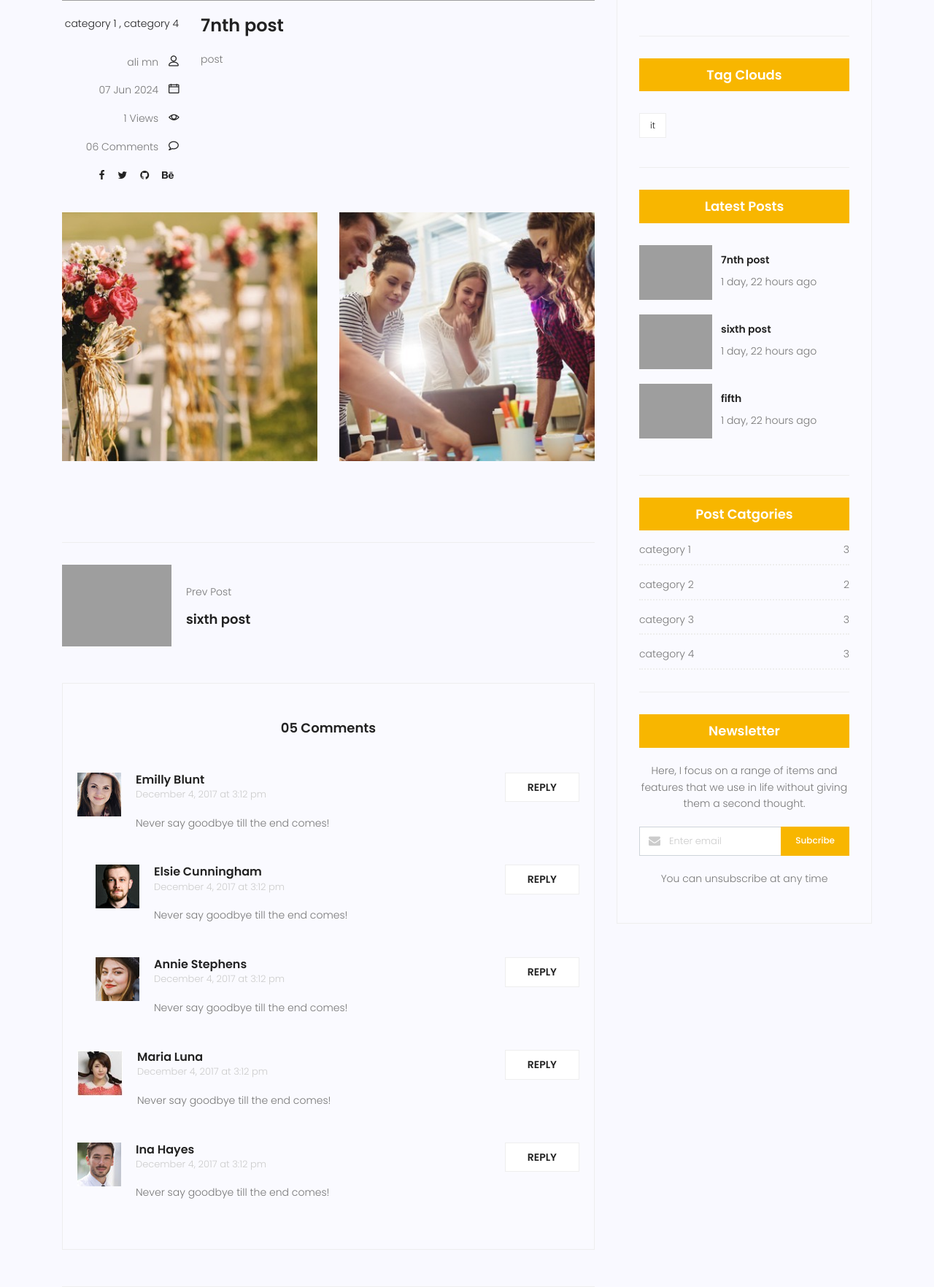
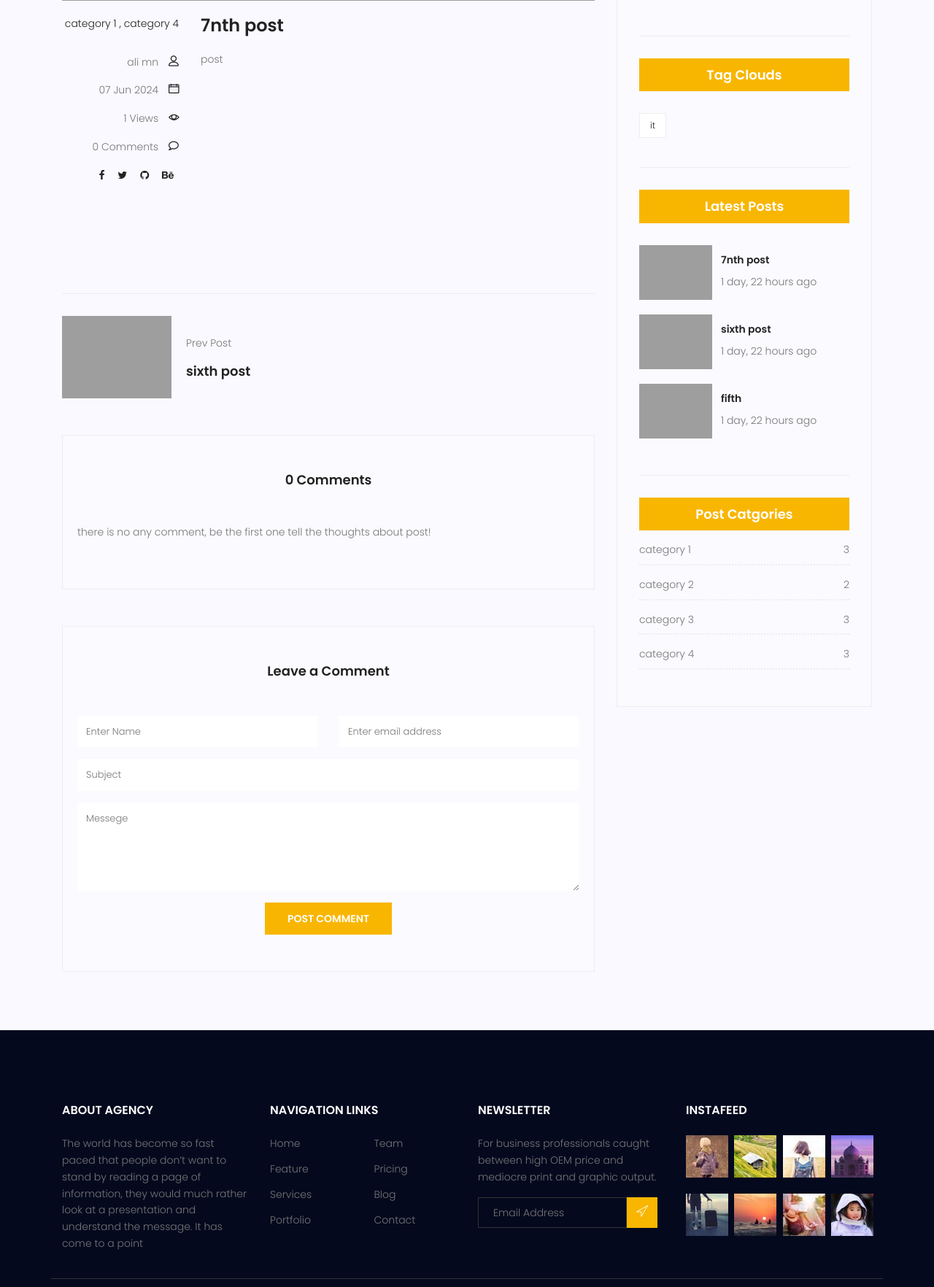
Before and after one commit to AliMohammadinezhad/Django-website-traveling, a Django app: page /blog/7/ in a window 1280 px wide. Shown: the part 967-2731 px from the top of the page at 73% size. Run offline with Django 4.2, Linux system fonts and the light colour scheme; data comes from the database, SQL or seed files in the repository; both versions use the stored data as it was after the commit; parts of the project's set-up code (start-up, migrations or seed data) failed here and were passed over; some libraries are stand-ins or nearby versions; grey boxes are pictures that could not be loaded.

Commit message:
add commenting system

```diff
--- a/blog/templatetags/blog_tags.py
+++ b/blog/templatetags/blog_tags.py
@@ -1,7 +1,7 @@
 from django import template
 from django.utils.timezone import now
 
-from ..models import Category, Post
+from ..models import Category, Post, Comment
 
 register = template.Library()
 
@@ -17,9 +17,16 @@ def latestposts(arg=3):
 @register.inclusion_tag("blog/blog-category.html")
 def post_categories():
     posts = Post.objects.filter(status=True, published_datetime__lte=now()).select_related('author').prefetch_related(
-        'category').order_by('-published_datetime').prefetch_related('category').select_related('author')
-    categories = Category.objects.prefetch_related('post_set').all()
+        'category').order_by('-published_datetime')
+    categories = Category.objects.prefetch_related('post_set')
     cat_dict = {}
     for name in categories:
         cat_dict[name] = posts.filter(category=name).count()
     return {"categories": cat_dict}
+
+
+@register.simple_tag(name='comment_count')
+def comment_count(pid):
+    return (Comment.objects.filter(post=pid, approved=True)
+            .prefetch_related('post__category__post_set')
+            .select_related('post__author').count())
--- a/blog/views.py
+++ b/blog/views.py
@@ -2,7 +2,7 @@ from django.shortcuts import get_object_or_404, render
 from django.utils.timezone import now
 from django.core.paginator import Paginator, PageNotAnInteger, EmptyPage
 
-from .models import Post
+from .models import Post, Comment
 
 
 def blog_list_view(request, **kwargs):
@@ -40,7 +40,13 @@ def blog_detail_view(request, pk):
     next_post = queryset.filter(id__gt=post.id).order_by("id").first()
     previous_post = queryset.filter(id__lt=post.id).order_by("id").last()
 
-    context = {"post": post, "next_post": next_post, "previous_post": previous_post}
+    comments = Comment.objects.filter(post=post.id, approved=True ).order_by('-created_datetime')
+
+    context = {"post": post,
+               "next_post": next_post,
+               "previous_post": previous_post,
+               "comments": comments
+               }
     return render(request, "blog/blog-single.html", context)
 
 
--- a/templates/_base.html
+++ b/templates/_base.html
@@ -87,19 +87,6 @@
                     <li><a href="{% url "website:about" %}">About</a></li>
                     <li class="menu-has-children">
                         <a href="{% url "blog:list_view" %}">Blog</a>
-                    </li>
-                    <li class="menu-has-children">
-                        <a href="">Pages</a>
-                        <ul>
-                            <li><a href="elements.html">Elements</a></li>
-                            <li class="menu-has-children">
-                                <a href="">Level 2 </a>
-                                <ul>
-                                    <li><a href="#">Item One</a></li>
-                                    <li><a href="#">Item Two</a></li>
-                                </ul>
-                            </li>
-                        </ul>
                     </li>
                     <li><a href="{% url "website:contact" %}">Contact</a></li>
                 </ul>
--- a/templates/blog/blog-home.html
+++ b/templates/blog/blog-home.html
@@ -123,7 +123,7 @@
                 <span class="lnr lnr-eye"></span>
               </p>
               <p class="comments col-lg-12 col-md-12 col-6">
-                <a href="#">06 Comments</a> <span class="lnr lnr-bubble"></span>
+                <a href="#">{% comment_count pid=post.id %} Comments</a> <span class="lnr lnr-bubble"></span>
               </p>
             </div>
           </div>
@@ -141,7 +141,7 @@
               ><h3>{{post.title}}</h3></a
             >
             <p class="excert">
-              {{ post.content|safe|truncatewords_html:1  }}
+              {{ post.content|safe|truncatewords:1  }}
             </p>
             <a
               href="{% url 'blog:detail_view' pk=post.id %}"
@@ -194,7 +194,6 @@
           {% include 'blog/blog-writer.html' %}
           {% latestposts %}
           {% post_categories %}
-          {% include 'blog/blog-newsletter.html' %}
 
         </div>
       </div>
--- a/templates/blog/blog-newsletter.html
+++ /dev/null
@@ -1,29 +0,0 @@
-
-<div class="single-sidebar-widget newsletter-widget">
-    <h4 class="newsletter-title">Newsletter</h4>
-    <p>
-      Here, I focus on a range of items and features that we use in life
-      without giving them a second thought.
-    </p>
-    <div class="form-group d-flex flex-row">
-      <div class="col-autos">
-        <div class="input-group">
-          <div class="input-group-prepend">
-            <div class="input-group-text">
-              <i class="fa fa-envelope" aria-hidden="true"></i>
-            </div>
-          </div>
-          <input
-            type="text"
-            class="form-control"
-            id="inlineFormInputGroup"
-            placeholder="Enter email"
-            onfocus="this.placeholder = ''"
-            onblur="this.placeholder = 'Enter email'"
-          />
-        </div>
-      </div>
-      <a href="#" class="bbtns">Subcribe</a>
-    </div>
-    <p class="text-bottom">You can unsubscribe at any time</p>
-  </div>
--- a/templates/blog/blog-single.html
+++ b/templates/blog/blog-single.html
@@ -14,7 +14,9 @@
                     <h1 class="text-white">
                         {{ post.title }}
                     </h1>
-							<p class="text-white link-nav"><a href="{% url 'website:index' %}">Home </a>  <span class="lnr lnr-arrow-right"></span><a href="{% url 'blog:list_view' %}">Blog </a> <span class="lnr lnr-arrow-right"></span> {{post.title}} </p>
+                    <p class="text-white link-nav"><a href="{% url 'website:index' %}">Home </a> <span
+                            class="lnr lnr-arrow-right"></span><a href="{% url 'blog:list_view' %}">Blog </a> <span
+                            class="lnr lnr-arrow-right"></span> {{ post.title }} </p>
                 </div>
             </div>
         </div>
@@ -41,10 +43,16 @@
                                 </li>
                             </ul>
                             <div class="user-details row">
-										<p class="user-name col-lg-12 col-md-12 col-6"><a href="#">{{ post.author.get_full_name }}</a> <span class="lnr lnr-user"></span></p>
-										<p class="date col-lg-12 col-md-12 col-6"><a href="#">{{ post.published_datetime|date:"d M Y" }}</a> <span class="lnr lnr-calendar-full"></span></p>
-										<p class="view col-lg-12 col-md-12 col-6"><a href="#">{{post.counted_view}} Views</a> <span class="lnr lnr-eye"></span></p>
-										<p class="comments col-lg-12 col-md-12 col-6"><a href="#">06 Comments</a> <span class="lnr lnr-bubble"></span></p>
+                                <p class="user-name col-lg-12 col-md-12 col-6"><a
+                                        href="#">{{ post.author.get_full_name }}</a> <span class="lnr lnr-user"></span>
+                                </p>
+                                <p class="date col-lg-12 col-md-12 col-6"><a
+                                        href="#">{{ post.published_datetime|date:"d M Y" }}</a> <span
+                                        class="lnr lnr-calendar-full"></span></p>
+                                <p class="view col-lg-12 col-md-12 col-6"><a href="#">{{ post.counted_view }} Views</a>
+                                    <span class="lnr lnr-eye"></span></p>
+                                <p class="comments col-lg-12 col-md-12 col-6"><a href="#">{{ comments|length }} Comments</a> <span
+                                        class="lnr lnr-bubble"></span></p>
                                 <ul class="social-links col-lg-12 col-md-12 col-6">
                                     <li><a href="#"><i class="fa fa-facebook"></i></a></li>
                                     <li><a href="#"><i class="fa fa-twitter"></i></a></li>
@@ -61,14 +69,7 @@
                         </div>
                         <div class="col-lg-12">
                             <div class="row mt-30 mb-30">
-										<div class="col-6">
-											<img class="img-fluid" src="{% static 'img/blog/post-img1.jpg' %}" alt="">
-										</div>
-										<div class="col-6">
-											<img class="img-fluid" src="{% static 'img/blog/post-img2.jpg' %}" alt="">
-										</div>
                                 <div class="col-lg-12 mt-30">
-
                                 </div>
                             </div>
                         </div>
@@ -79,18 +80,21 @@
                             <div class="col-lg-6 col-md-6 col-12 nav-left flex-row d-flex justify-content-start align-items-center">
                                 {% if previous_post %}
                                     <div class="thumb">
-											<a href="{% url 'blog:detail_view' previous_post.id %}"><img class="img-fluid" src="{{ previous_post.image.url }}" alt=""></a>
+                                        <a href="{% url 'blog:detail_view' previous_post.id %}"><img class="img-fluid"
+                                                                                                     src="{{ previous_post.image.url }}"
+                                                                                                     alt=""></a>
                                     </div>
                                     <div class="arrow">
-											<a href="{% url 'blog:detail_view' previous_post.id %}"><span class="lnr text-white lnr-arrow-left"></span></a>
+                                        <a href="{% url 'blog:detail_view' previous_post.id %}"><span
+                                                class="lnr text-white lnr-arrow-left"></span></a>
                                     </div>
                                     <div class="detials">
                                         <p>Prev Post</p>
-											<a href="{% url 'blog:detail_view' previous_post.id %}"><h4>{{ previous_post }}</h4></a>
+                                        <a href="{% url 'blog:detail_view' previous_post.id %}">
+                                            <h4>{{ previous_post }}</h4></a>
                                     </div>
                                 {% endif %}
                             </div>
-
 
 
                             <div class="col-lg-6 col-md-6 col-12 nav-right flex-row d-flex justify-content-end align-items-center">
@@ -100,17 +104,23 @@
                                         <a href="{% url 'blog:detail_view' next_post.id %}"><h4>{{ next_post }}</h4></a>
                                     </div>
                                     <div class="arrow">
-											<a href="{% url 'blog:detail_view' next_post.id %}"><span class="lnr text-white lnr-arrow-right"></span></a>
+                                        <a href="{% url 'blog:detail_view' next_post.id %}"><span
+                                                class="lnr text-white lnr-arrow-right"></span></a>
                                     </div>
                                     <div class="thumb">
-											<a href="{% url 'blog:detail_view' next_post.id %}"><img class="img-fluid" src="{{ next_post.image.url }}" alt=""></a>
+                                        <a href="{% url 'blog:detail_view' next_post.id %}"><img class="img-fluid"
+                                                                                                 src="{{ next_post.image.url }}"
+                                                                                                 alt=""></a>
                                     </div>
                                 {% endif %}
                             </div>
                         </div>
                     </div>
+
+
                     <div class="comments-area">
-								<h4>05 Comments</h4>
+                        <h4>{{ comments|length }} Comments</h4>
+                        {% for comment in comments %}
                             <div class="comment-list">
                                 <div class="single-comment justify-content-between d-flex">
                                     <div class="user justify-content-between d-flex">
@@ -118,10 +128,10 @@
                                             <img src="{% static 'img/blog/c1.jpg' %}" alt="">
                                         </div>
                                         <div class="desc">
-                                                <h5><a href="#">Emilly Blunt</a></h5>
-                                                <p class="date">December 4, 2017 at 3:12 pm </p>
+                                            <h5><a href="#">{{ comment.name }}</a></h5>
+                                            <p class="date">{{ comment.created_datetime|date:"d M Y" }} </p>
                                             <p class="comment">
-                                                    Never say goodbye till the end comes!
+                                                {{ comment.message }}
                                             </p>
                                         </div>
                                     </div>
@@ -130,103 +140,37 @@
                                     </div>
                                 </div>
                             </div>
-								<div class="comment-list left-padding">
-                                    <div class="single-comment justify-content-between d-flex">
-                                        <div class="user justify-content-between d-flex">
-                                            <div class="thumb">
-                                                <img src="{% static 'img/blog/c2.jpg' %}" alt="">
-                                            </div>
-                                            <div class="desc">
-                                                <h5><a href="#">Elsie Cunningham</a></h5>
-                                                <p class="date">December 4, 2017 at 3:12 pm </p>
-                                                <p class="comment">
-                                                    Never say goodbye till the end comes!
-                                                </p>
-                                            </div>
-                                        </div>
-                                        <div class="reply-btn">
-                                               <a href="" class="btn-reply text-uppercase">reply</a>
-                                        </div>
-                                    </div>
-                                </div>
-								<div class="comment-list left-padding">
-                                    <div class="single-comment justify-content-between d-flex">
-                                        <div class="user justify-content-between d-flex">
-                                            <div class="thumb">
-                                                <img src="{% static 'img/blog/c3.jpg' %}" alt="">
-                                            </div>
-                                            <div class="desc">
-                                                <h5><a href="#">Annie Stephens</a></h5>
-                                                <p class="date">December 4, 2017 at 3:12 pm </p>
-                                                <p class="comment">
-                                                    Never say goodbye till the end comes!
-                                                </p>
-                                            </div>
-                                        </div>
-                                        <div class="reply-btn">
-                                               <a href="" class="btn-reply text-uppercase">reply</a>
-                                        </div>
-                                    </div>
-                                </div>
-								<div class="comment-list">
-                                    <div class="single-comment justify-content-between d-flex">
-                                        <div class="user justify-content-between d-flex">
-                                            <div class="thumb">
-                                                <img src="{% static 'img/blog/c4.jpg' %}" alt="">
-                                            </div>
-                                            <div class="desc">
-                                                <h5><a href="#">Maria Luna</a></h5>
-                                                <p class="date">December 4, 2017 at 3:12 pm </p>
-                                                <p class="comment">
-                                                    Never say goodbye till the end comes!
-                                                </p>
-                                            </div>
-                                        </div>
-                                        <div class="reply-btn">
-                                               <a href="" class="btn-reply text-uppercase">reply</a>
-                                        </div>
-                                    </div>
-                                </div>
-								<div class="comment-list">
-                                    <div class="single-comment justify-content-between d-flex">
-                                        <div class="user justify-content-between d-flex">
-                                            <div class="thumb">
-                                                <img src="{% static 'img/blog/c5.jpg' %}" alt="">
-                                            </div>
-                                            <div class="desc">
-                                                <h5><a href="#">Ina Hayes</a></h5>
-                                                <p class="date">December 4, 2017 at 3:12 pm </p>
-                                                <p class="comment">
-                                                    Never say goodbye till the end comes!
-                                                </p>
-                                            </div>
-                                        </div>
-                                        <div class="reply-btn">
-                                               <a href="" class="btn-reply text-uppercase">reply</a>
-                                        </div>
-                                    </div>
-                                </div>
+                            {% empty %}
+                            <p> there is no any comment, be the first one tell the thoughts about post! </p>
+                        {% endfor %}
                     </div>
                     <div class="comment-form">
                         <h4>Leave a Comment</h4>
                         <form>
                             <div class="form-group form-inline">
                                 <div class="form-group col-lg-6 col-md-12 name">
-									    <input type="text" class="form-control" id="name" placeholder="Enter Name" onfocus="this.placeholder = ''" onblur="this.placeholder = 'Enter Name'">
+                                    <input type="text" class="form-control" id="name" placeholder="Enter Name"
+                                           onfocus="this.placeholder = ''" onblur="this.placeholder = 'Enter Name'">
                                 </div>
                                 <div class="form-group col-lg-6 col-md-12 email">
-									    <input type="email" class="form-control" id="email" placeholder="Enter email address" onfocus="this.placeholder = ''" onblur="this.placeholder = 'Enter email address'">
+                                    <input type="email" class="form-control" id="email"
+                                           placeholder="Enter email address" onfocus="this.placeholder = ''"
+                                           onblur="this.placeholder = 'Enter email address'">
                                 </div>
                             </div>
                             <div class="form-group">
-										<input type="text" class="form-control" id="subject" placeholder="Subject" onfocus="this.placeholder = ''" onblur="this.placeholder = 'Subject'">
+                                <input type="text" class="form-control" id="subject" placeholder="Subject"
+                                       onfocus="this.placeholder = ''" onblur="this.placeholder = 'Subject'">
                             </div>
                             <div class="form-group">
-										<textarea class="form-control mb-10" rows="5" name="message" placeholder="Messege" onfocus="this.placeholder = ''" onblur="this.placeholder = 'Messege'" required=""></textarea>
+                                <textarea class="form-control mb-10" rows="5" name="message" placeholder="Messege"
+                                          onfocus="this.placeholder = ''" onblur="this.placeholder = 'Messege'"
+                                          required=""></textarea>
                             </div>
                             <a href="#" class="primary-btn text-uppercase">Post Comment</a>
                         </form>
                     </div>
+
                 </div>
                 <div class="col-lg-4 sidebar-widgets">
                     <div class="widget-wrap">
@@ -235,7 +179,6 @@
                         {% include 'blog/blog-tag.html' %}
                         {% latestposts %}
                         {% post_categories %}
-								{% include 'blog/blog-newsletter.html' %}
                     </div>
                 </div>
             </div>
```
Also changed, not shown: blog/admin.py (+9 -1 lines), blog/models.py (+14 -0 lines), blog/migrations/0008_comment.py (added), db.sqlite3. Lines whose indentation alone changed are shown as unchanged.
